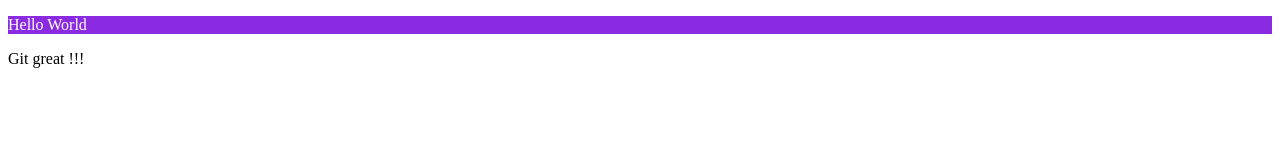
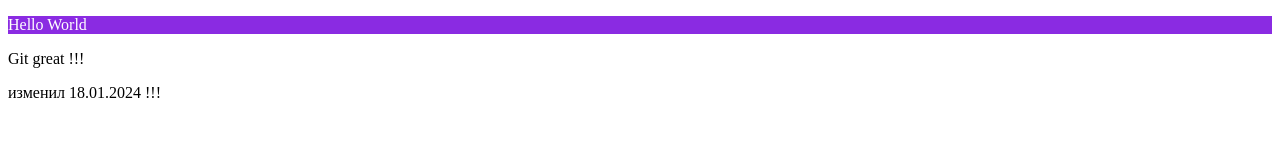
Before and after one commit to Sergii-Pedko/Test_rep, a plain HTML site: page index.html in a window 1280 px wide. Drawn offline with Linux system fonts and the light colour scheme.

Commit message:
изменил январь 24

```diff
--- a/index.html
+++ b/index.html
@@ -11,6 +11,7 @@
 <body>
   <p class="one"> Hello World</p>
   <p class="two"> Git great !!!</p>
+  <p class="two"> изменил 18.01.2024 !!!</p>
 
 
 
```
